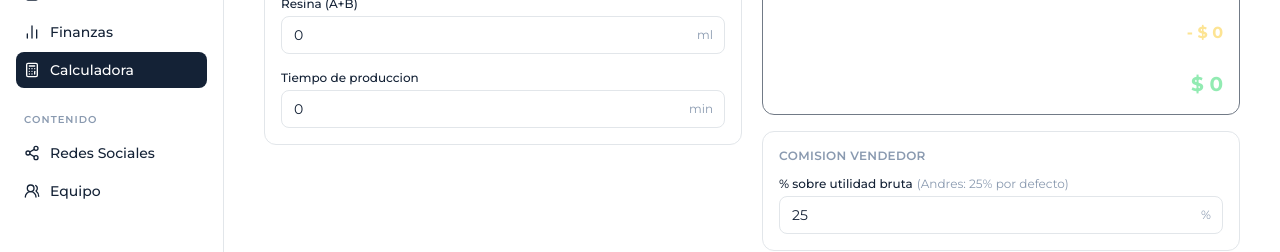
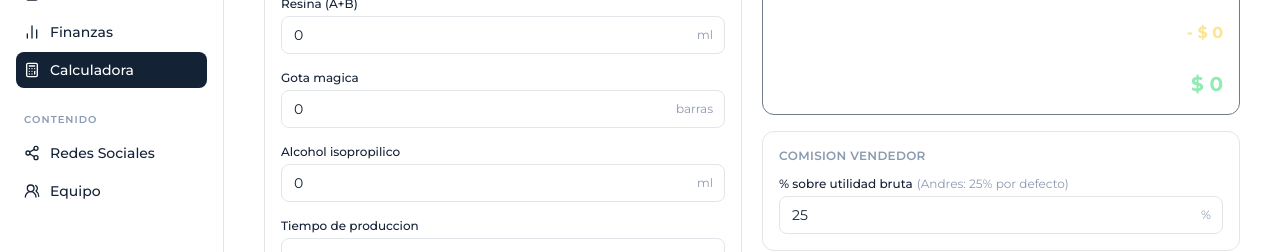
Before and after one commit to fabrica3dco-oss/fabrica3d-app, a React (Vite) app: page /calculadora in a window 1280 px wide. Shown: the part 505-757 px from the top of the page. Built offline with nearby package versions, Linux system fonts and the light colour scheme; no server answers.

Commit message:
revert(calculadora): restaurar version original completa con todos los campos
Co-Authored-By: Claude Sonnet 4.6 <noreply@anthropic.com>

```diff
--- a/src/pages/Calculadora.jsx
+++ b/src/pages/Calculadora.jsx
@@ -16,6 +16,8 @@ const DEFAULT_CONFIG = {
   anillo_20mm_precio:     400,
   anillo_cadena_precio:   500,
   resina_litro_precio:    80000,   // COP por litro (A+B combinado)
+  goma_barra_precio:      2000,    // COP por barra de goma magica
+  alcohol_litro_precio:   8000,    // COP por litro de alcohol
   tarifa_hora:            15000,   // COP por hora de trabajo (operario)
 }
 
@@ -27,6 +29,8 @@ const DEFAULT_RECETA = {
   anillo_tipo:     'ninguno',   // 'ninguno' | '12mm' | '20mm' | 'cadena'
   anillo_cantidad: 1,
   resina_ml:       0,
+  goma_barras:     0,
+  alcohol_ml:      0,
   tiempo_min:      0,
   margen:          40,          // % margen sobre costo
   comision:        25,          // % comision vendedor sobre utilidad bruta
@@ -115,10 +119,13 @@ export default function Calculadora() {
 
     const costoAnillo  = precioPorAnillo * (rec.anillo_tipo !== 'ninguno' ? rec.anillo_cantidad : 0)
     const costoResina  = (rec.resina_ml  / 1000) * config.resina_litro_precio
+    const costoGoma    = rec.goma_barras * config.goma_barra_precio
+    const costoAlcohol = (rec.alcohol_ml / 1000) * config.alcohol_litro_precio
     const costoTiempo  = (rec.tiempo_min  / 60)  * config.tarifa_hora
 
     const costoXUnidad =
-      costoFilamento + costoAnillo + costoResina + costoTiempo
+      costoFilamento + costoAnillo + costoResina +
+      costoGoma + costoAlcohol + costoTiempo
 
     const costoTotal   = costoXUnidad * rec.cantidad
 
@@ -135,7 +142,8 @@ export default function Calculadora() {
     const margenReal       = costoXUnidad > 0 ? Math.round((utilidadNeta / precioSugerido) * 100) : 0
 
     return {
-      costoFilamento, costoAnillo, costoResina, costoTiempo,
+      costoFilamento, costoAnillo, costoResina,
+      costoGoma, costoAlcohol, costoTiempo,
       costoXUnidad, costoTotal,
       precioSugerido, precioTotal,
       utilidadBruta, comisionXUnidad,
@@ -290,6 +298,44 @@ export default function Calculadora() {
                 </div>
               </div>
 
+              {/* Goma magica */}
+              <div>
+                <div className="flex items-center justify-between mb-1">
+                  <label className="text-xs font-medium text-navy-600">Gota magica</label>
+                  {rec.goma_barras > 0 && (
+                    <span className="text-xs text-accent font-semibold">{fmt(calc.costoGoma)}/ud</span>
+                  )}
+                </div>
+                <div className="relative">
+                  <input
+                    type="number" min={0} step={0.01} value={rec.goma_barras}
+                    onChange={e => updRec('goma_barras', Number(e.target.value))}
+                    placeholder="0"
+                    className="w-full border border-[#e2e6ea] rounded-lg px-3 py-2 text-sm focus:outline-none focus:ring-2 focus:ring-accent/30 pr-16"
+                  />
+                  <span className="absolute right-3 top-1/2 -translate-y-1/2 text-xs text-[#8a9ab0]">barras</span>
+                </div>
+              </div>
+
+              {/* Alcohol */}
+              <div>
+                <div className="flex items-center justify-between mb-1">
+                  <label className="text-xs font-medium text-navy-600">Alcohol isopropilico</label>
+                  {rec.alcohol_ml > 0 && (
+                    <span className="text-xs text-accent font-semibold">{fmt(calc.costoAlcohol)}/ud</span>
+                  )}
+                </div>
+                <div className="relative">
+                  <input
+                    type="number" min={0} step={0.5} value={rec.alcohol_ml}
+                    onChange={e => updRec('alcohol_ml', Number(e.target.value))}
+                    placeholder="0"
+                    className="w-full border border-[#e2e6ea] rounded-lg px-3 py-2 text-sm focus:outline-none focus:ring-2 focus:ring-accent/30 pr-10"
+                  />
+                  <span className="absolute right-3 top-1/2 -translate-y-1/2 text-xs text-[#8a9ab0]">ml</span>
+                </div>
+              </div>
+
               {/* Tiempo */}
               <div>
                 <div className="flex items-center justify-between mb-1">
@@ -340,6 +386,12 @@ export default function Calculadora() {
               )}
               {calc.costoResina > 0 && (
                 <FilaResultado label={`Resina (${rec.resina_ml}ml)`} valor={fmt(calc.costoResina)} muted />
+              )}
+              {calc.costoGoma > 0 && (
+                <FilaResultado label={`Gota magica (${rec.goma_barras} barras)`} valor={fmt(calc.costoGoma)} muted />
+              )}
+              {calc.costoAlcohol > 0 && (
+                <FilaResultado label={`Alcohol (${rec.alcohol_ml}ml)`} valor={fmt(calc.costoAlcohol)} muted />
               )}
               {calc.costoTiempo > 0 && (
                 <FilaResultado label={`Tiempo (${rec.tiempo_min}min)`} valor={fmt(calc.costoTiempo)} muted />
@@ -485,6 +537,24 @@ export default function Calculadora() {
                 </div>
               </div>
               <div>
+                <label className="block text-xs font-medium text-navy-600 mb-1">Gota magica · barra</label>
+                <div className="relative">
+                  <span className="absolute left-3 top-1/2 -translate-y-1/2 text-xs text-[#8a9ab0]">$</span>
+                  <input type="number" min={0} value={config.goma_barra_precio}
+                    onChange={e => updCfg('goma_barra_precio', Number(e.target.value))}
+                    className="w-full border border-[#e2e6ea] rounded-lg pl-6 pr-3 py-2 text-sm focus:outline-none focus:ring-2 focus:ring-accent/30" />
+                </div>
+              </div>
+              <div>
+                <label className="block text-xs font-medium text-navy-600 mb-1">Alcohol isopropilico · litro</label>
+                <div className="relative">
+                  <span className="absolute left-3 top-1/2 -translate-y-1/2 text-xs text-[#8a9ab0]">$</span>
+                  <input type="number" min={0} value={config.alcohol_litro_precio}
+                    onChange={e => updCfg('alcohol_litro_precio', Number(e.target.value))}
+                    className="w-full border border-[#e2e6ea] rounded-lg pl-6 pr-3 py-2 text-sm focus:outline-none focus:ring-2 focus:ring-accent/30" />
+                </div>
+              </div>
+              <div>
                 <label className="block text-xs font-medium text-navy-600 mb-1">Tarifa mano de obra · hora</label>
                 <div className="relative">
                   <span className="absolute left-3 top-1/2 -translate-y-1/2 text-xs text-[#8a9ab0]">$</span>
```
